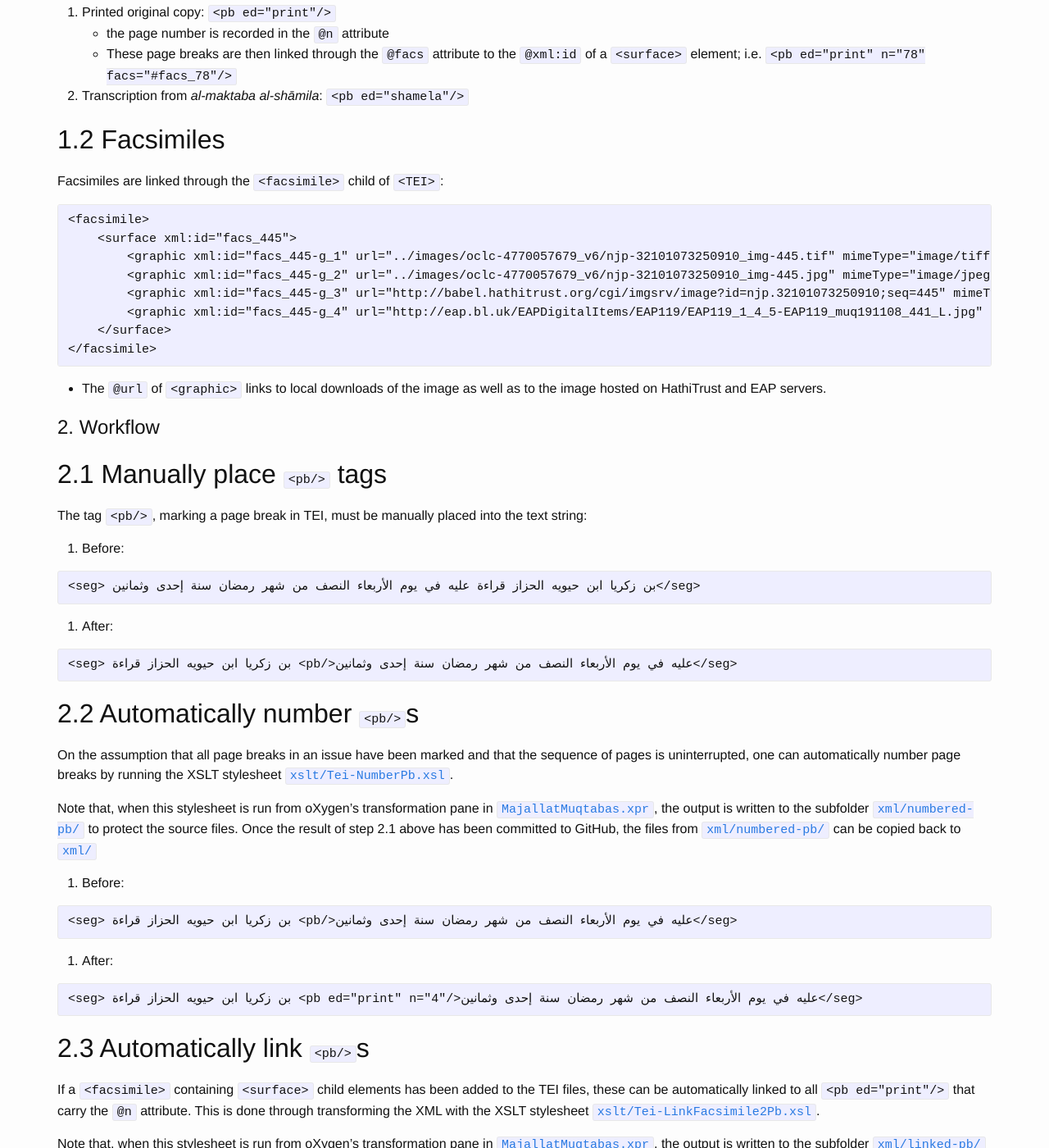
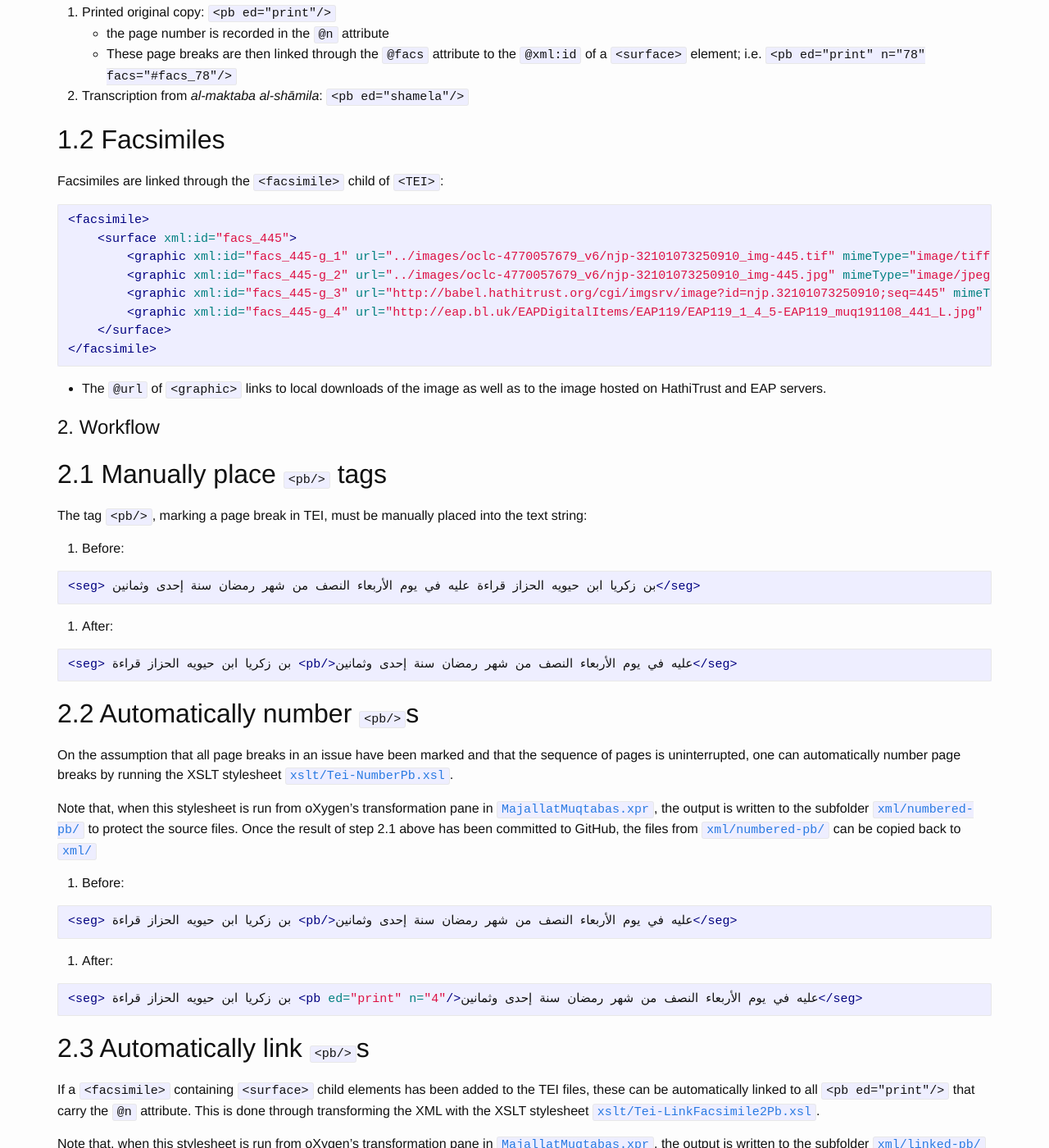
Before and after one commit to OpenArabicPE/openarabicpe.github.io, a Jekyll site: the page built from _posts/2016-05-08-workflow-mark-up-page-breaks.md, in a window 1280 px wide and 1400 px high, scrolled down 1028 px. Shown: the whole window at 82% size. Built offline with Jekyll 4.4.1, drawn with Linux system fonts in a browser that asks for light colours; comment, search, counter and statistics services are not loaded; some of the changed text lies outside the part shown.

Commit message:
Improved markdown

````diff
--- a/_posts/2016-05-08-workflow-mark-up-page-breaks.md
+++ b/_posts/2016-05-08-workflow-mark-up-page-breaks.md
@@ -28,7 +28,7 @@ Note that running XSLT 2.0 stylesheets requires some processing engine, most lik
 
 Page breaks are recorded with the empty milestone element `<pb/>`. If a page break separates block level elements such as `<div>`, `<p>` or `<lg>`, the empty `<pb/>` is placed between the two elements and on the same level within the XML tree.
 
-~~~{.xml}
+```xml
 <pb/>
 <div>
     <p>Some text in a paragraph <pb/> that spans across pages</p>
@@ -43,7 +43,7 @@ Page breaks are recorded with the empty milestone element `<pb/>`. If a page bre
     <p></p>
     <!-- -->
 </div>
-~~~
+```
 
 
 Page breaks found in *al-maktaba al-shāmila* do not correspond to those in the original printed copies. They were therefore marked as `<pb ed="shamila">`. Page breaks corresponding to the original printed edition are identified by `@ed="print"`.
@@ -59,7 +59,7 @@ Dār Ṣādir in Beirut published a reprint in 1992, which is entirely unmarked
 
 Facsimiles are linked through the `<facsimile>` child of `<TEI>`:
 
-~~~{.xml}
+```xml
 <facsimile>
     <surface xml:id="facs_445">
         <graphic xml:id="facs_445-g_1" url="../images/oclc-4770057679_v6/njp-32101073250910_img-445.tif" mimeType="image/tiff"/>
@@ -68,7 +68,7 @@ Facsimiles are linked through the `<facsimile>` child of `<TEI>`:
         <graphic xml:id="facs_445-g_4" url="http://eap.bl.uk/EAPDigitalItems/EAP119/EAP119_1_4_5-EAP119_muq191108_441_L.jpg" mimeType="image/jpeg"/>
     </surface>
 </facsimile>
-~~~
+```
 
 - The `@url` of `<graphic>` links to local downloads of the image as well as to the image hosted on HathiTrust and EAP servers.
 
@@ -80,15 +80,15 @@ The tag `<pb/>`, marking a page break in TEI, must be manually placed into the t
 
 1. Before:
 
-~~~{.xml}
+```xml
 <seg> بن زكريا ابن حيويه الحزاز قراءة عليه في يوم الأربعاء النصف من شهر رمضان سنة إحدى وثمانين</seg>
-~~~
+```
 
 2. After:
 
-~~~{.xml}
+```xml
 <seg> بن زكريا ابن حيويه الحزاز قراءة <pb/>عليه في يوم الأربعاء النصف من شهر رمضان سنة إحدى وثمانين</seg>
-~~~
+```
 
 ## 2.2 Automatically number `<pb/>`s
 
@@ -98,15 +98,15 @@ Note that, when this stylesheet is run from oXygen's transformation pane in [`Ma
 
 1. Before:
 
-~~~{.xml}
+```xml
 <seg> بن زكريا ابن حيويه الحزاز قراءة <pb/>عليه في يوم الأربعاء النصف من شهر رمضان سنة إحدى وثمانين</seg>
-~~~
+```
 
 2. After:
 
-~~~{.xml}
+```xml
 <seg> بن زكريا ابن حيويه الحزاز قراءة <pb ed="print" n="4"/>عليه في يوم الأربعاء النصف من شهر رمضان سنة إحدى وثمانين</seg>
-~~~
+```
 
 ## 2.3 Automatically link `<pb/>`s
 
@@ -118,15 +118,15 @@ Note that, when this stylesheet is run from oXygen's transformation pane in [`Ma
 
 1. Before:
 
-~~~{.xml}
+```xml
 <seg> بن زكريا ابن حيويه الحزاز قراءة <pb ed="print" n="4"/>عليه في يوم الأربعاء النصف من شهر رمضان سنة إحدى وثمانين</seg>
-~~~
+```
 
 2. After:
 
-~~~{.xml}
+```xml
 <seg> بن زكريا ابن حيويه الحزاز قراءة <pb ed="print" n="4" facs="#facs_8"/>عليه في يوم الأربعاء النصف من شهر رمضان سنة إحدى وثمانين</seg>
-~~~
+```
 
 ## 2.4 Automatically generate an `@xml:id`
 
@@ -136,23 +136,23 @@ Unique `@xml:id` for new elements are generated by the XSLT stylesheet [`xslt/Te
 
 Occasionally editors, particularly those working in oXygen's author mode or similar environments that make it harder to establish the exact position within the XML hierarchy, will create leading or trailing `<pb>`s; i.e.
 
-~~~{.xml}
+```xml
 <div>
     <pb/>
     <p>Some text inside a paragraph<pb/></p>
     ...
 </div>
-~~~
+```
 
 instead of
 
-~~~{.xml}
+```xml
 <pb/>
 <div>
     <p>Some text inside a paragraph</p>
     <pb/>
     ...
 </div>
-~~~
+```
 
 The XSLT stylesheet [`xslt/Tei-CorrectPositionPb.xsl`](xslt/Tei-CorrectPositionPb.xsl) will relocate those `<pb>`s to the correct location. Note that, when this stylesheet is run from oXygen's transformation pane in [`MajallatMuqtabas.xpr`](MajallatMuqtabas.xpr), the output is written to the subfolder [`xml/pb-location-corrected/`](xml/pb-location-corrected/) to protect the source files. Once the result of step 2.4 above has been committed to GitHub, the files from [`xml/pb-location-corrected/`](xml/pb-location-corrected/) can be copied back to [`xml/`](xml/)
````
